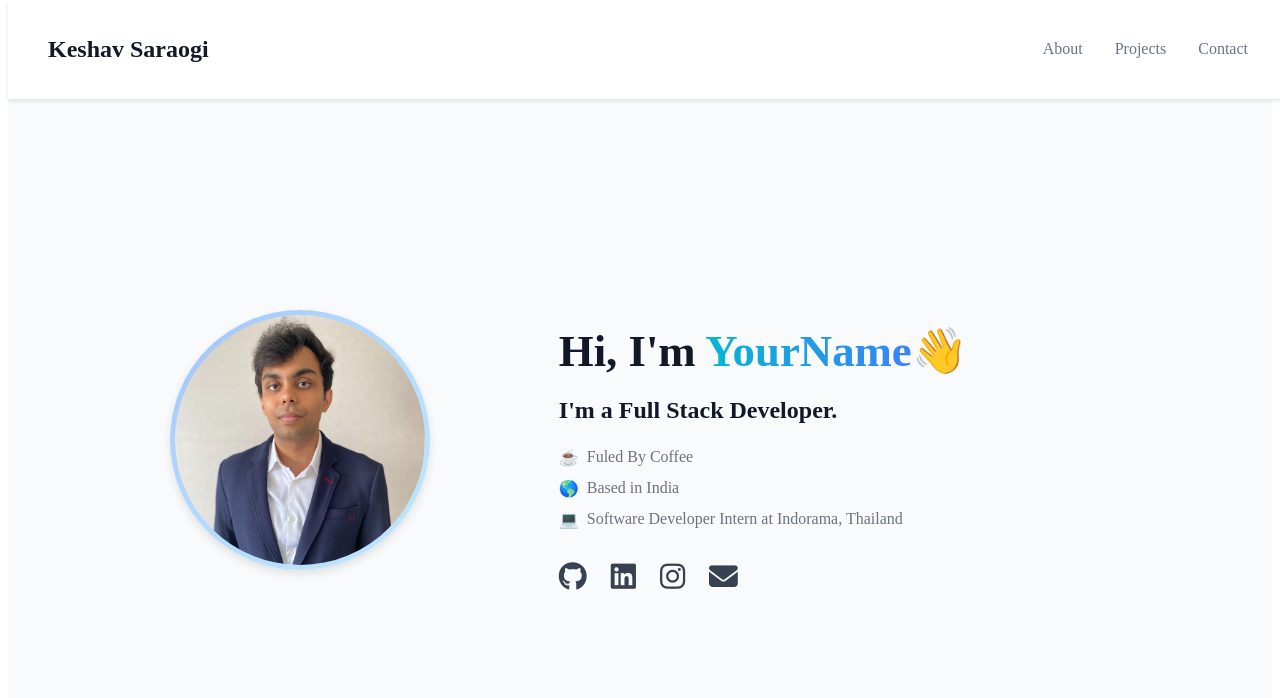
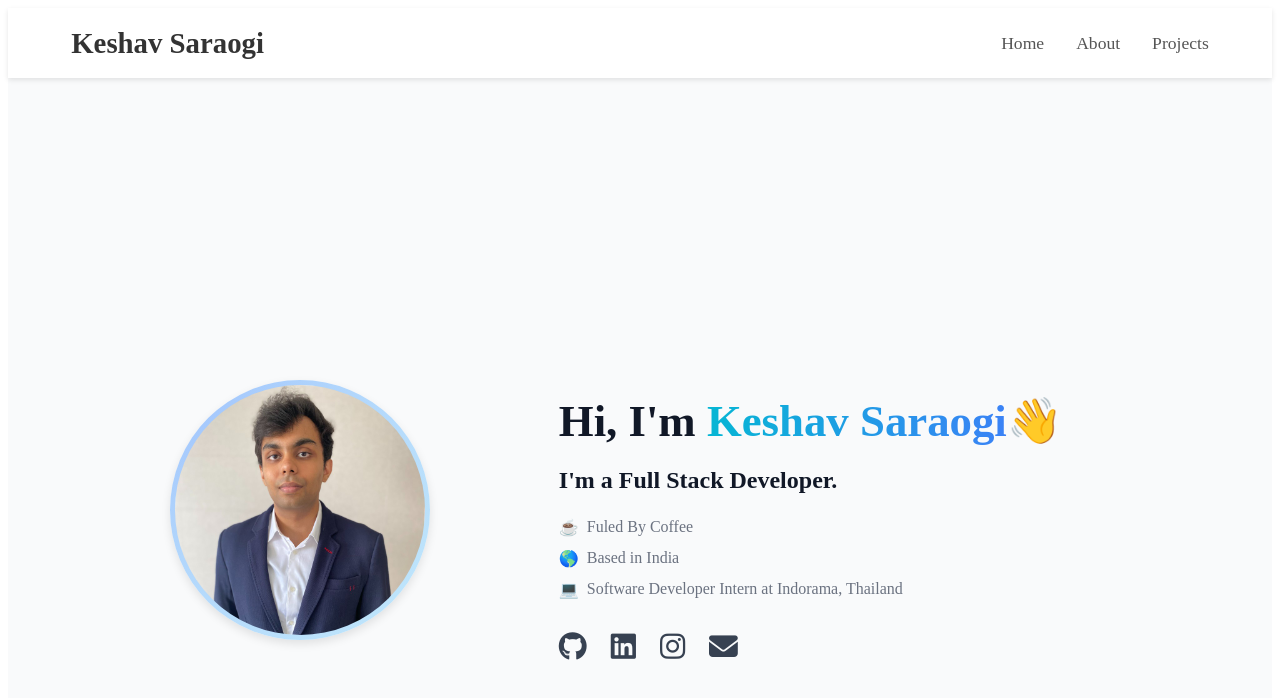
Before and after one commit to keshavsaraogi/portfolio, a React (Create React App) app: page / in a window 1280 px wide. Shown: the top 698 px of the page. Built offline with nearby package versions, Linux system fonts and the light colour scheme; the HTML template or start-up script is replaced by a standard one.

Commit message:
components

```diff
--- a/package.json
+++ b/package.json
@@ -13,6 +13,7 @@
     "react": "^19.1.0",
     "react-dom": "^19.1.0",
     "react-icons": "^5.5.0",
+    "react-router-dom": "^6.3.0",
     "react-scripts": "^3.0.1",
     "web-vitals": "^2.1.4"
   },
--- a/src/App.js
+++ b/src/App.js
@@ -1,17 +1,22 @@
 import React from 'react';
-import Navbar from '../src/components/Navbar';
-import Hero from '../src/components/Hero';
-import About from '../src/components/About';
+import { HashRouter as Router, Routes, Route } from 'react-router-dom';
+import Navbar from './components/Navbar';
+import Hero from './components/Hero';
+import About from './components/About';
 import Projects from './components/Projects';
 
 function App() {
   return (
-    <div>
+    <Router>
       <Navbar />
-      <Hero />
-      <About />
-      <Projects />
-    </div>
+      <Routes>
+        <Route path="/" element={<>
+          <Hero />
+        </>} />
+        <Route path="/about" element={<About />} />
+        <Route path="/projects" element={<Projects />} />
+      </Routes>
+    </Router>
   );
 }
 
--- a/src/components/Hero.jsx
+++ b/src/components/Hero.jsx
@@ -12,7 +12,7 @@ const Hero = () => {
 
                 <div className="hero-right">
                     <h1 className="hero-title">
-                        Hi, I'm <span className="highlight">YourName</span>
+                        Hi, I'm <span className="highlight">Keshav Saraogi</span>
                         <span role="img" aria-label="waving hand" className="emoji">👋</span>
                     </h1>
                     <h2 className="hero-subtitle">I'm a Full Stack Developer.</h2>
--- a/src/components/Navbar.jsx
+++ b/src/components/Navbar.jsx
@@ -1,4 +1,5 @@
 import React from 'react';
+import { Link } from 'react-router-dom';
 import '../styling/Navbar.css';
 
 const Navbar = () => {
@@ -7,9 +8,9 @@ const Navbar = () => {
             <div className="navbar-container">
                 <h1 className="navbar-logo">Keshav Saraogi</h1>
                 <div className="navbar-links">
-                    <a href="#about" className="navbar-link">About</a>
-                    <a href="#projects" className="navbar-link">Projects</a>
-                    <a href="#contact" className="navbar-link">Contact</a>
+                    <Link to="/" className="navbar-link">Home</Link>
+                    <Link to="/about" className="navbar-link">About</Link>
+                    <Link to="/projects" className="navbar-link">Projects</Link>
                 </div>
             </div>
         </nav>
--- a/src/styling/Navbar.css
+++ b/src/styling/Navbar.css
@@ -1,25 +1,28 @@
 .navbar {
-    position: fixed;
+    background-color: #ffffff;
+    height: 70px;
+    width: 100%;
+    display: flex;
+    justify-content: center;
+    align-items: center;
+    position: sticky;
     top: 0;
-    width: 100%;
-    background-color: white;
-    box-shadow: 0 2px 4px rgba(0, 0, 0, 0.1);
-    z-index: 50;
+    z-index: 999;
+    box-shadow: 0 2px 5px rgba(0, 0, 0, 0.1);
 }
 
 .navbar-container {
+    width: 90%;
     max-width: 1200px;
-    margin: 0 auto;
-    padding: 1rem 1.5rem;
     display: flex;
     justify-content: space-between;
     align-items: center;
 }
 
 .navbar-logo {
-    font-size: 1.5rem;
+    font-size: 1.8rem;
     font-weight: bold;
-    color: #111827;
+    color: #333;
 }
 
 .navbar-links {
@@ -28,12 +31,12 @@
 }
 
 .navbar-link {
-    color: #6B7280;
     text-decoration: none;
-    transition: color 0.2s, text-decoration 0.2s;
+    color: #555;
+    font-size: 1.1rem;
+    transition: color 0.3s ease;
 }
 
 .navbar-link:hover {
-    color: #000000;
-    text-decoration: underline;
+    color: #007bff;
 }
```
Also changed, not shown: 1 other file (tests, documents, lock files or other folders).
